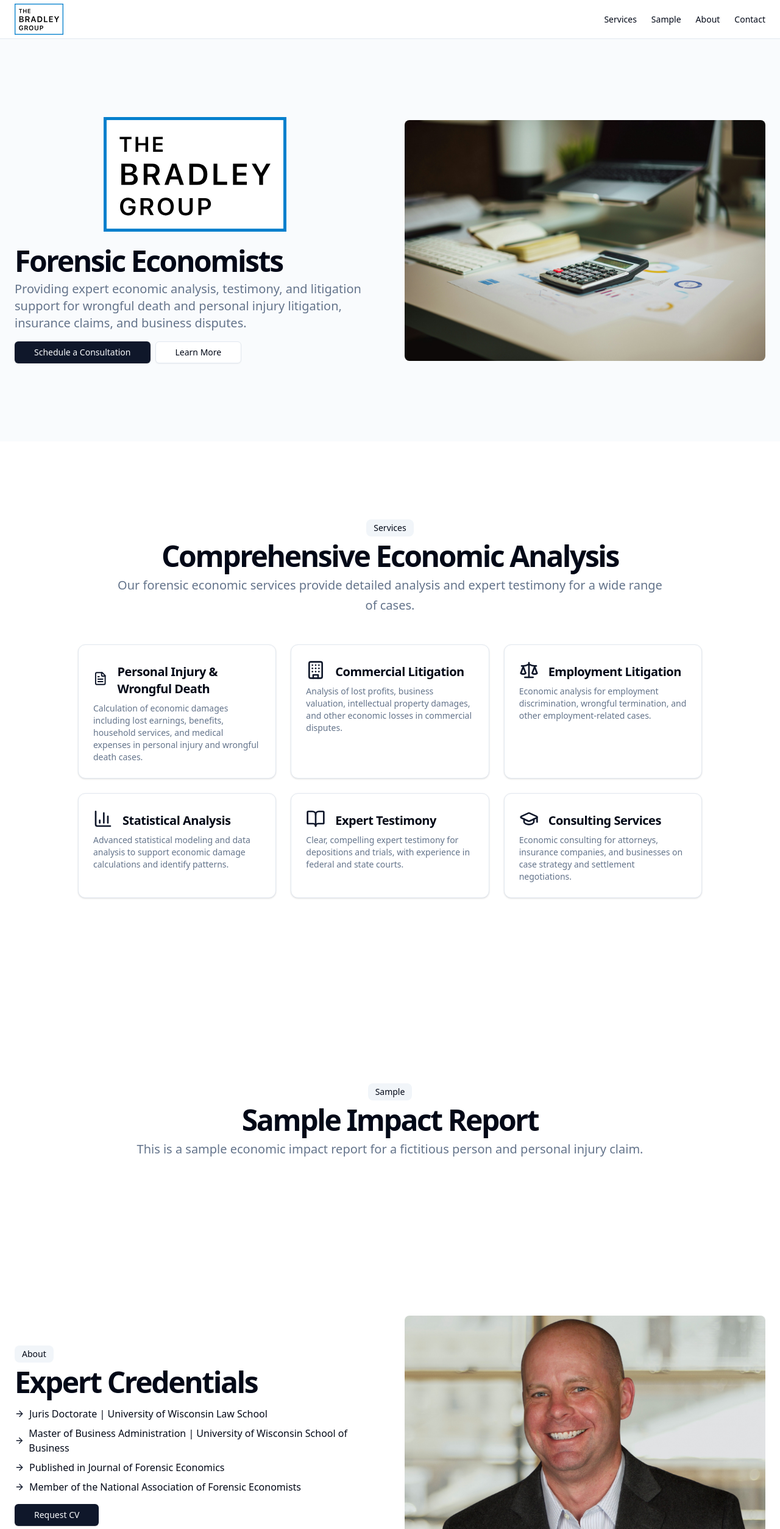
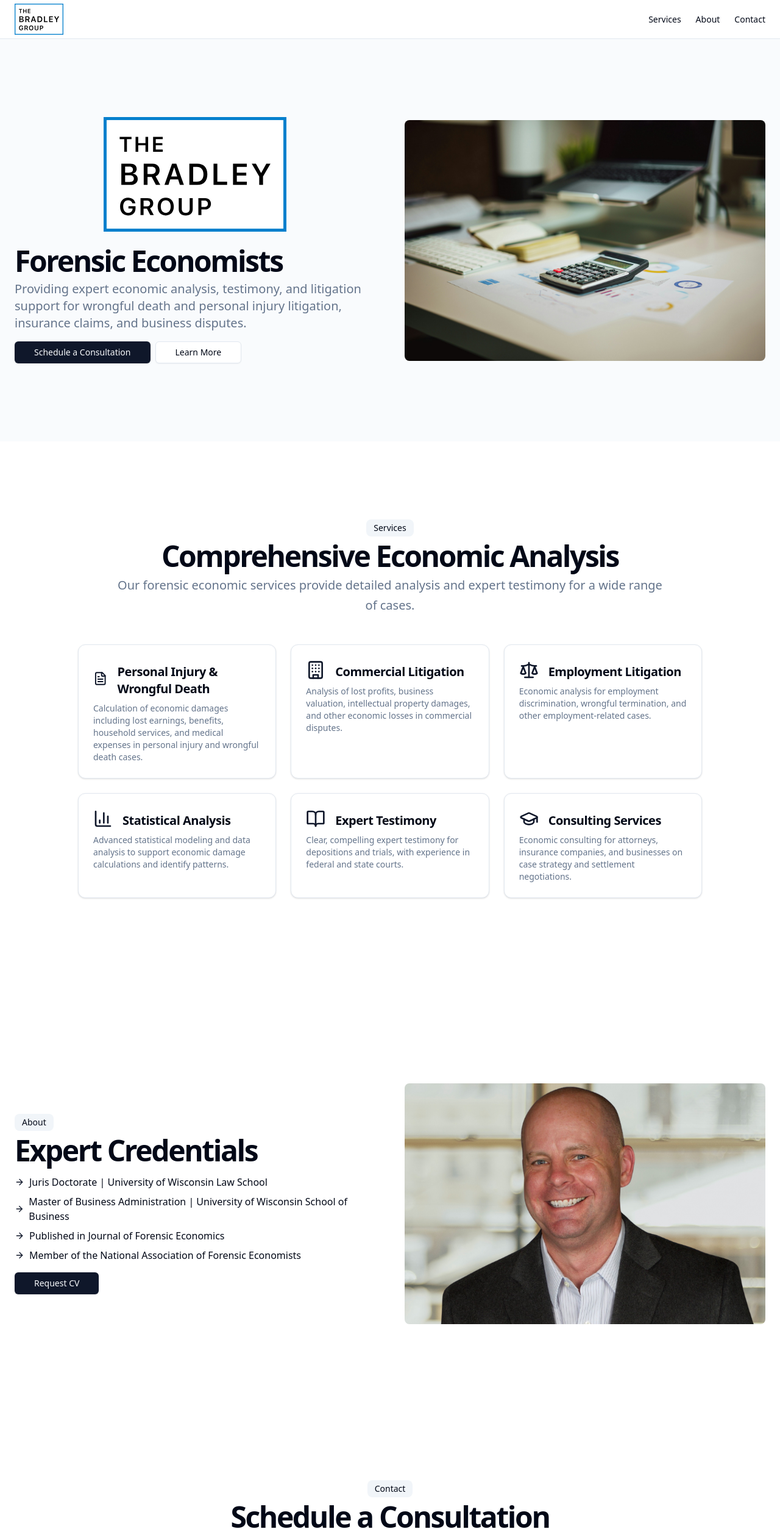
Before and after one commit to gyre30m/tbg-website, a Next.js app: page / in a window 1280 px wide. Shown: the top 2508 px of the page at 61% size. Built offline with nearby package versions, Linux system fonts and the light colour scheme.

Commit message:
remove sample section for now

```diff
--- a/app/page.tsx
+++ b/app/page.tsx
@@ -43,12 +43,12 @@
           >
             Services
           </Link>
-          <Link
+          {/* <Link
             className="text-sm font-medium hover:underline underline-offset-4"
             href="#sample"
           >
             Sample
-          </Link>
+          </Link> */}
           <Link
             className="text-sm font-medium hover:underline underline-offset-4"
             href="#about"
@@ -216,7 +216,7 @@
             </div>
           </div>
         </section>
-        <section className="w-full py-12 md:py-24 lg:py-32" id="sample">
+        {/* <section className="w-full py-12 md:py-24 lg:py-32" id="sample">
           <div className="container px-4 md:px-6">
             <div className="flex flex-col items-center justify-center space-y-4 text-center">
               <div className="space-y-2">
@@ -233,7 +233,7 @@
               </div>
             </div>
           </div>
-        </section>
+        </section> */}
 
         <section className="w-full py-12 md:py-24 lg:py-32" id="about">
           <div className="container px-4 md:px-6">
```
